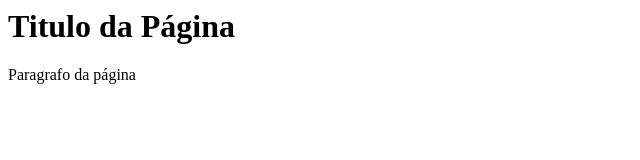
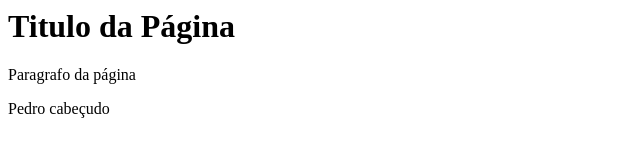
Before and after one commit to pedroannunes/Teste, a plain HTML site: page index.html in a window 1280 px wide. Shown: the whole page, without its empty margins (0-640 px from the left). Drawn offline with Linux system fonts and the light colour scheme.

Commit message:
pedro, aprende comigo

```diff
--- a/index.html
+++ b/index.html
@@ -1,3 +1,5 @@
 <h1> Titulo da Página </h1>
 
 <p> Paragrafo da página </p>
+
+<p> Pedro cabeçudo</p>
```
